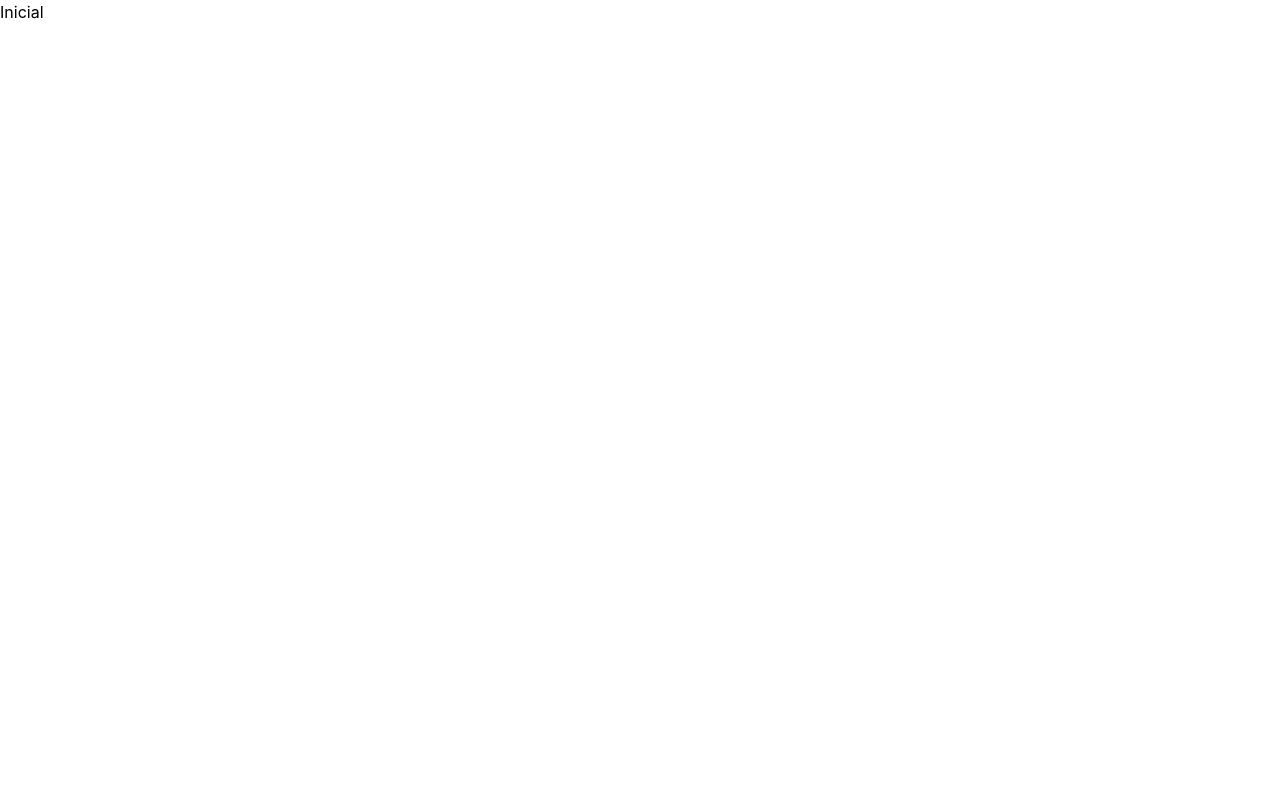
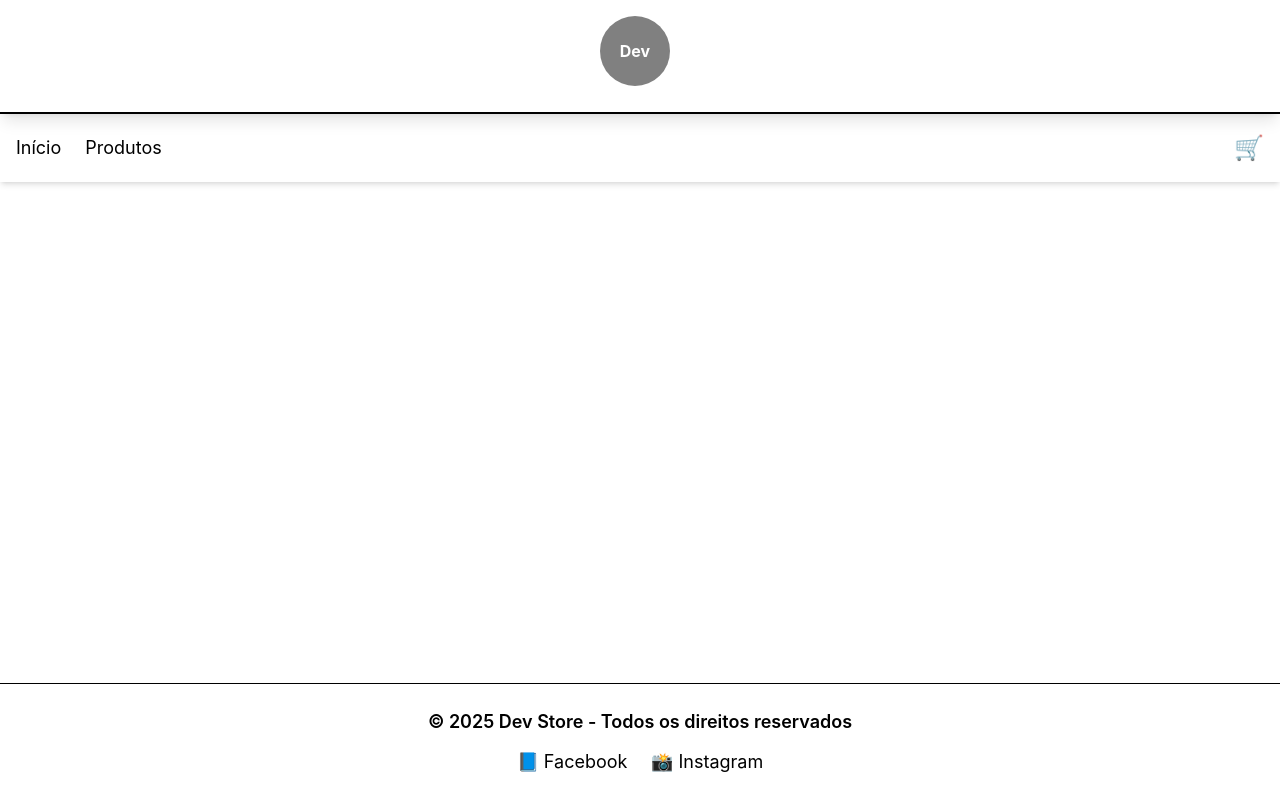
Before and after one commit to Davi-Choradeira/e-commerce, a Nuxt app: page / in a window 1280 px wide. Built offline with nearby package versions, Linux system fonts and the light colour scheme.

Commit message:
Ajuste no layout: estrutura refinada e melhoria de organização

```diff
--- a/app.vue
+++ b/app.vue
@@ -1,5 +1,3 @@
 <template>
-  <NuxtLayout>
-    <NuxtPage />
-  </NuxtLayout>
+  <NuxtPage />
 </template>
--- /dev/null
+++ b/layouts/default.vue
@@ -0,0 +1,10 @@
+<template>
+  <div class="min-h-screen flex flex-col bg-gelo text-preto">
+    <Header />
+    <Navbar />
+    <main class="flex-1 container mx-auto p-6">
+      <slot />
+    </main>
+    <Footer />
+  </div>
+</template>
--- a/pages/index.vue
+++ b/pages/index.vue
@@ -1,6 +1,7 @@
 <template>
-<div>
-  Inicial
-
-</div>
+  <NuxtLayout>
+    <div class="grid grid-cols-3 gap-6">
+      <slot />
+    </div>
+  </NuxtLayout>
 </template>
--- a/tailwind.config.js
+++ b/tailwind.config.js
@@ -1,13 +1,13 @@
 module.exports = {
-    mode: "jit",
-    content: ["./components/**/*.vue", "./layouts/**/*.vue", "./pages/**/*.vue", "./app.vue"],
-    theme: {
-      extend: {
-        colors: {
-          primary: "#1E3A8A",
-          secondary: "#9333EA",
-          accent: "#FACC15",
-        },
+  theme: {
+    extend: {
+      colors: {
+        gelo: "#F8F9FA", // Fundo claro e profissional
+        preto: "#212529", // Texto escuro para melhor leitura
+        verdeNeon: "#39FF14", // Destaque no logo "Dev"
+        cinzaClaro: "#DEE2E6", // Bordas e detalhes sutis
+        azulBotao: "#007BFF", // Botões chamativos
       },
     },
-  };
+  },
+};
```
